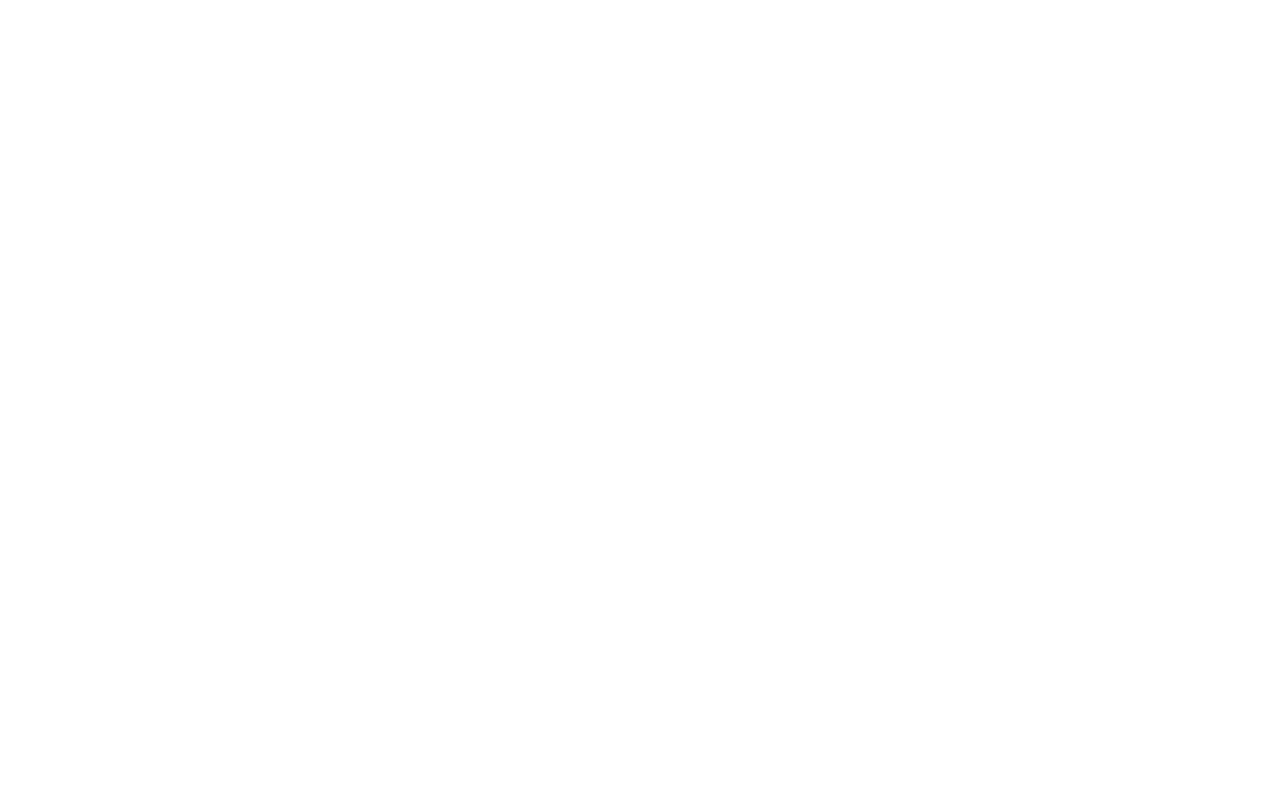
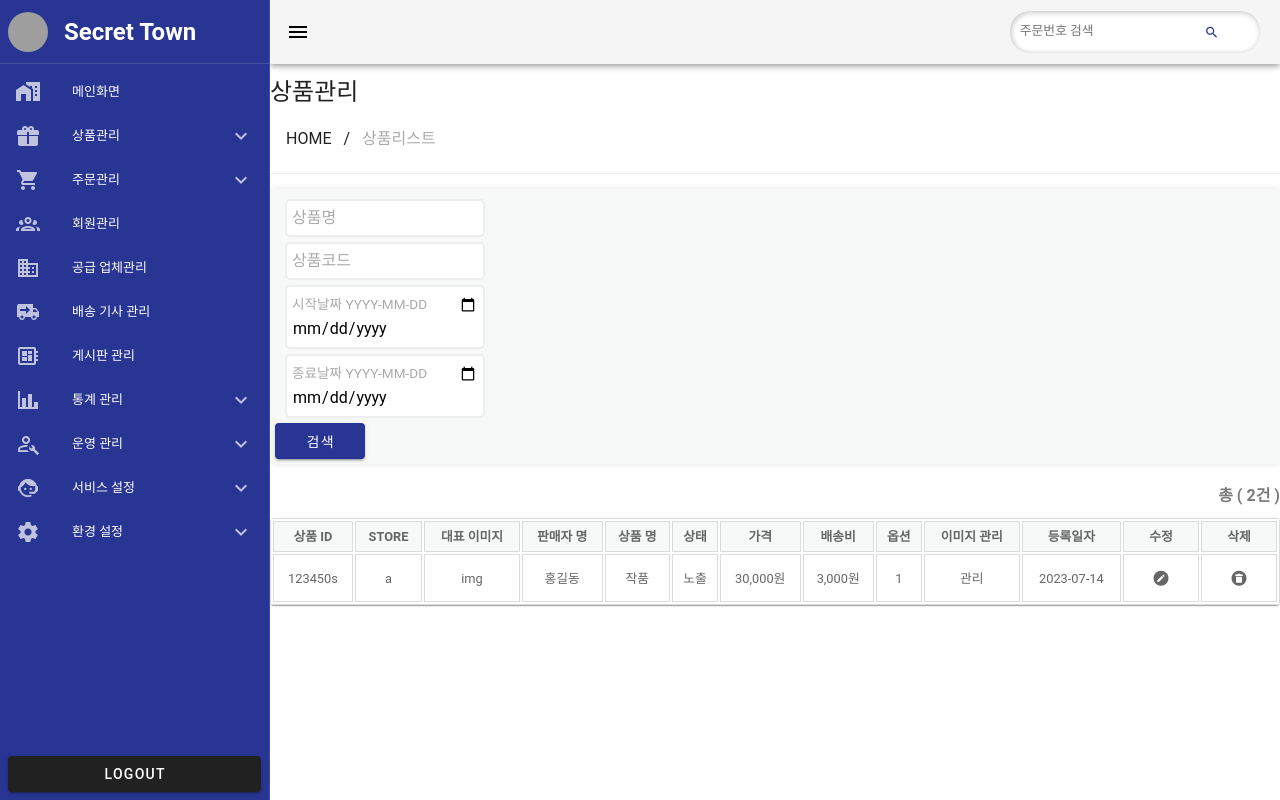
Before and after one commit to haranseok/open_market_admin, a Vue app: page /goods/list in a window 1280 px wide. Before the commit this address had no page. Built offline with nearby package versions, Linux system fonts and the light colour scheme; grey boxes are pictures that could not be loaded.

Commit message:
상품관리 UI 구현

```diff
--- a/src/components/TheSlideNav.vue
+++ b/src/components/TheSlideNav.vue
@@ -23,7 +23,7 @@
         value="home"
         @click="router.push('/main')"
       ></v-list-item>
-      <v-list-group value="product">
+      <v-list-group value="goods">
         <template v-slot:activator="{ props }">
           <v-list-item
             v-bind="props"
@@ -32,7 +32,7 @@
           ></v-list-item>
         </template>
         <v-list-item
-          v-for="([title, value, link], i) in products"
+          v-for="([title, value, link], i) in goods"
           :key="i"
           :title="title"
           :value="value"
@@ -149,12 +149,11 @@
 import { ref } from "vue";
 import { useRouter } from "vue-router";
 import { useNavDrawerStore } from "@/stores/NavDrawerStore";
-
 const router = useRouter();
 const navDrawerStore = useNavDrawerStore();
-const products = ref([
-  ["상품 리스트", "product-list", "product"],
-  ["상품 재고관리", "inventory"],
+const goods = ref([
+  ["상품 리스트", "goods-list", "goods/list"],
+  ["상품 재고관리", "inventory", "inventory"],
 ]);
 const orders = ref([
   ["주문접수", "order-receipt"],
@@ -168,7 +167,7 @@
 ]);
 const service = ref([
   ["카테고리(게시판) 관리", "category-board"],
-  ["카테고리(상품) 관리", "category-product"],
+  ["카테고리(상품) 관리", "category-goods"],
   ["적립금 설정", "reserves"],
   ["오픈마켓 리스트", "market-list"],
   ["무통장 계좌설정", "account-setup"],
--- a/src/components/tables/CardTable.vue
+++ b/src/components/tables/CardTable.vue
@@ -2,7 +2,7 @@
   <table>
     <thead>
       <tr>
-        <td colspan="2">{{ props.title }}</td>
+        <th colspan="2">{{ props.title }}</th>
       </tr>
     </thead>
     <tbody>
@@ -27,7 +27,7 @@
     text-align: center;
     background: #f5f5f5;
     tr {
-      td {
+      th {
         font-weight: bold;
         padding: 2%;
       }
--- /dev/null
+++ b/src/components/tables/DefualtTable.vue
@@ -0,0 +1,55 @@
+<template>
+  <table>
+    <thead>
+      <tr>
+        <th v-for="(th, i) in props.th" :key="i">
+          {{ th }}
+        </th>
+      </tr>
+    </thead>
+    <tbody>
+      <tr v-for="(tr, i) in props.tr" :key="i">
+        <td v-for="(td, j) in tr" :key="j">
+          <div v-if="j <= 10">{{ td }}</div>
+          <v-btn v-if="j > 10" variant="text">
+            <v-icon>{{ td }}</v-icon>
+          </v-btn>
+        </td>
+      </tr>
+    </tbody>
+  </table>
+</template>
+
+<script lang="ts" setup>
+const props = defineProps(["th", "tr"]);
+</script>
+
+<style lang="scss" scoped>
+table {
+  width: 100%;
+  border: 1px solid #dbdbdb;
+  font-size: 0.8rem;
+  color: #666;
+  thead {
+    background: rgba(244, 246, 247, 0.699);
+    th {
+      padding: 5px;
+      border: 1px solid #dbdbdb;
+      text-transform: uppercase;
+    }
+  }
+  tbody {
+    tr {
+      td {
+        padding: 5px;
+        text-align: center;
+        border: 1px solid #dbdbdb;
+        &:nth-child(12),
+        &:nth-child(13) {
+          width: 50px;
+        }
+      }
+    }
+  }
+}
+</style>
--- a/src/pages/ProductLayout.vue
+++ b/src/pages/goods/GoodsLayout.vue
@@ -27,6 +27,7 @@
         </div>
         <v-btn color="rgb(40, 53, 147)" @click="doSearch">검색</v-btn>
       </div>
+      <router-view></router-view>
     </article>
   </v-main>
 </template>
@@ -35,10 +36,10 @@
 import { ref, watchEffect } from "vue";
 import TheBreadCrumbs from "@/components/TheBreadCrumbs.vue";
 import CommonInput from "@/components/items/CommonInput.vue";
-const text = ref("");
+
 const title = ref("상품관리");
-const productName = ref("");
-const productCode = ref("");
+const goodsName = ref("");
+const goodsCode = ref("");
 const startData = ref("");
 const endData = ref("");
 const items = ref([
@@ -50,14 +51,14 @@
   {
     title: "상품리스트",
     disabled: true,
-    href: "product",
+    href: "goods",
   },
 ]);
 const getName = (e: string) => {
-  productName.value = e;
+  goodsName.value = e;
 };
 const getCode = (e: string) => {
-  productCode.value = e;
+  goodsCode.value = e;
 };
 const getStartDate = (e: string) => {
   startData.value = e;
@@ -67,13 +68,11 @@
 };
 const doSearch = () => {
   let searchData = {
-    name: productName.value,
-    code: productCode.value,
+    name: goodsName.value,
+    code: goodsCode.value,
     start: startData.value,
     end: endData.value,
   };
-
-  console.log(searchData);
 };
 </script>
 
--- /dev/null
+++ b/src/pages/goods/GoodsList.vue
@@ -0,0 +1,58 @@
+<template>
+  <div class="container">
+    <h4>총 &lpar; 2건 &rpar;</h4>
+    <v-card>
+      <Table :th="th" :tr="tr" />
+    </v-card>
+  </div>
+</template>
+
+<script lang="ts" setup>
+import { ref } from "vue";
+import Table from "@/components/tables/DefualtTable.vue";
+
+const th = ref([
+  "상품 id",
+  "store",
+  "대표 이미지",
+  "판매자 명",
+  "상품 명",
+  "상태",
+  "가격",
+  "배송비",
+  "옵션",
+  "이미지 관리",
+  "등록일자",
+  "수정",
+  "삭제",
+]);
+
+const tr = ref([
+  [
+    "123450s",
+    "a",
+    "img",
+    "홍길동",
+    "작품",
+    "노출",
+    "30,000원",
+    "3,000원",
+    "1",
+    "관리",
+    "2023-07-14",
+    "mdi-pencil-circle",
+    "mdi-delete-circle",
+  ],
+]);
+</script>
+
+<style lang="scss" scoped>
+.container {
+  margin: 2% 0;
+  h4 {
+    margin-bottom: 10px;
+    text-align: right;
+    color: #7c7c7c;
+  }
+}
+</style>
--- a/src/router/index.ts
+++ b/src/router/index.ts
@@ -9,6 +9,10 @@
       redirect: "/main",
     },
     {
+      path: "/goods/main",
+      redirect: "/main",
+    },
+    {
       path: "/main",
       components: {
         TheHeader,
@@ -17,12 +21,18 @@
       },
     },
     {
-      path: "/product",
+      path: "/goods",
       components: {
         TheHeader,
         TheSlideNav,
-        default: import("@/pages/ProductLayout.vue"),
+        default: import("@/pages/goods/GoodsLayout.vue"),
       },
+      children: [
+        {
+          path: "list",
+          component: import("@/pages/goods/GoodsList.vue"),
+        },
+      ],
     },
   ],
 });
```
Also changed, not shown: src/stores/GlobalStore.ts (+11 -3 lines).
